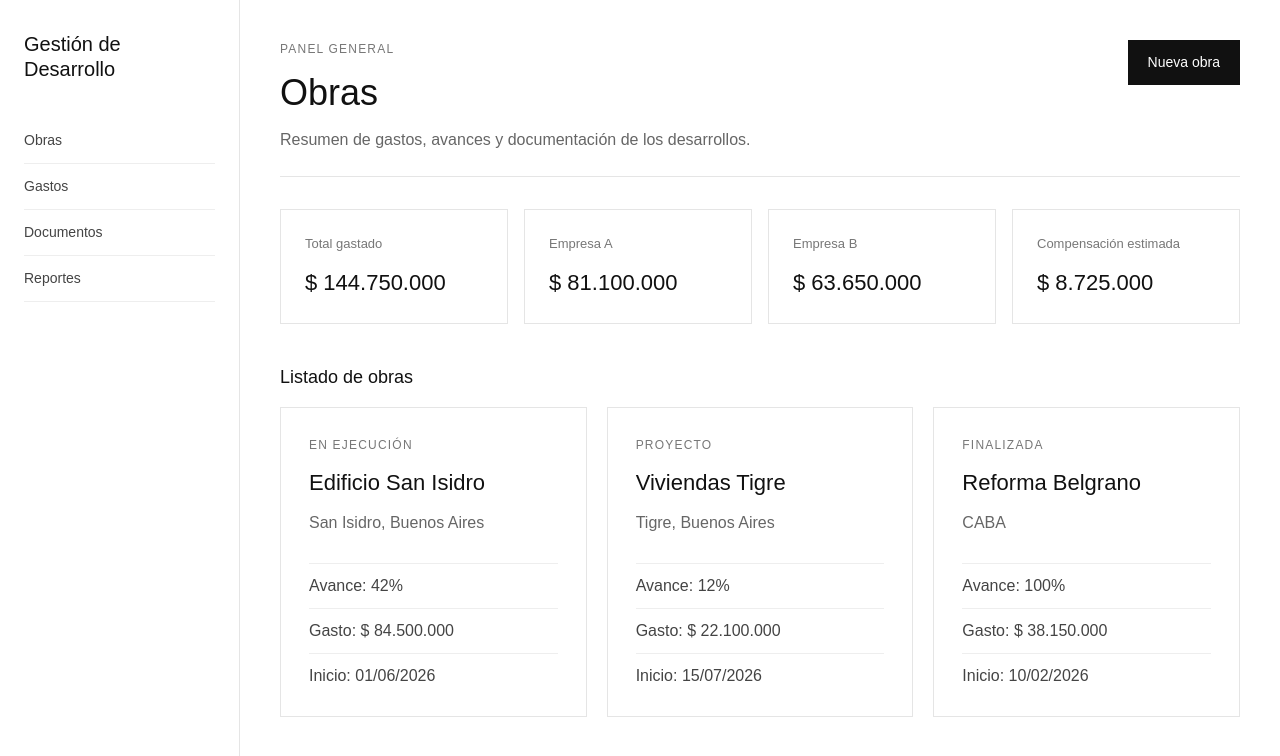
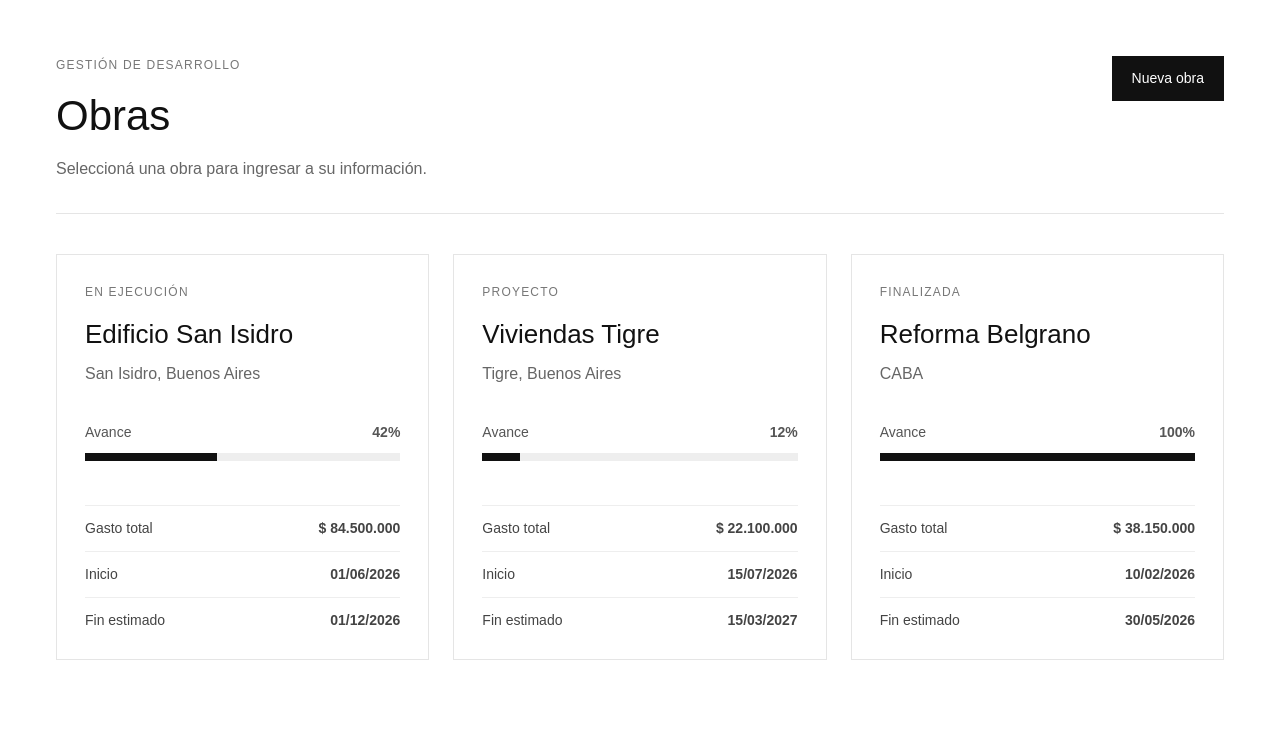
Before and after one commit to julianserra90-dot/gestion-desarrollo, a Next.js app: page / in a window 1280 px wide. Shown: the top 756 px of the page. Built offline with nearby package versions, Linux system fonts and the light colour scheme.

Commit message:
Elimino menu lateral de las fichas de obra

```diff
--- a/app/page.tsx
+++ b/app/page.tsx
@@ -1,87 +1,89 @@
 import Link from "next/link";
-import AppShell from "@/components/AppShell";
 import { formatMoney, obras } from "@/data/mockData";
 
 export default function Home() {
-  const totalGastado = obras.reduce((acc, obra) => acc + obra.gastoTotal, 0);
-  const totalEmpresaA = obras.reduce((acc, obra) => acc + obra.empresaA, 0);
-  const totalEmpresaB = obras.reduce((acc, obra) => acc + obra.empresaB, 0);
-  const compensacion = Math.abs(totalEmpresaA - totalGastado / 2);
-
   return (
-    <AppShell>
-      <header
-        style={{
-          display: "flex",
-          justifyContent: "space-between",
-          alignItems: "flex-start",
-          borderBottom: "1px solid #e5e5e5",
-          paddingBottom: "24px",
-          marginBottom: "32px",
-        }}
-      >
+    <main style={page}>
+      <header style={header}>
         <div>
-          <p style={eyebrow}>Panel general</p>
-          <h2 style={title}>Obras</h2>
+          <p style={eyebrow}>Gestión de desarrollo</p>
+          <h1 style={title}>Obras</h1>
           <p style={subtitle}>
-            Resumen de gastos, avances y documentación de los desarrollos.
+            Seleccioná una obra para ingresar a su información.
           </p>
         </div>
 
         <button style={button}>Nueva obra</button>
       </header>
 
-      <section style={statsGrid}>
-        <div style={card}>
-          <p style={label}>Total gastado</p>
-          <h3 style={number}>{formatMoney(totalGastado)}</h3>
-        </div>
-        <div style={card}>
-          <p style={label}>Empresa A</p>
-          <h3 style={number}>{formatMoney(totalEmpresaA)}</h3>
-        </div>
-        <div style={card}>
-          <p style={label}>Empresa B</p>
-          <h3 style={number}>{formatMoney(totalEmpresaB)}</h3>
-        </div>
-        <div style={card}>
-          <p style={label}>Compensación estimada</p>
-          <h3 style={number}>{formatMoney(compensacion)}</h3>
-        </div>
-      </section>
-
-      <section style={{ marginTop: "40px" }}>
-        <h3 style={sectionTitle}>Listado de obras</h3>
-
-        <div style={obraGrid}>
+      <section style={obraGrid}>
         {obras.map((obra) => (
           <Link
             key={obra.id}
             href={`/obras/${obra.id}`}
+            style={obraCard}
+          >
+            <div>
+              <p style={eyebrow}>{obra.estado}</p>
+              <h2 style={obraTitle}>{obra.nombre}</h2>
+              <p style={obraLocation}>{obra.ubicacion}</p>
+            </div>
+
+            <div style={progressBlock}>
+              <div style={progressTop}>
+                <span>Avance</span>
+                <strong>{obra.avance}%</strong>
+              </div>
+
+              <div style={progressBackground}>
+                <div
                   style={{
-                ...obraCard,
-                textDecoration: "none",
-                color: "#111111",
+                    ...progressFill,
+                    width: `${obra.avance}%`,
                   }}
-            >
-              <p style={eyebrow}>{obra.estado}</p>
-              <h3 style={{ fontWeight: 400, fontSize: "22px", margin: "12px 0" }}>
-                {obra.nombre}
-              </h3>
-              <p style={{ color: "#666666", margin: 0 }}>{obra.ubicacion}</p>
+                />
+              </div>
+            </div>
 
-              <div style={{ marginTop: "28px" }}>
-                <p style={smallRow}>Avance: {obra.avance}%</p>
-                <p style={smallRow}>Gasto: {formatMoney(obra.gastoTotal)}</p>
-                <p style={smallRow}>Inicio: {obra.fechaInicio}</p>
+            <div style={meta}>
+              <div style={metaRow}>
+                <span>Gasto total</span>
+                <strong>{formatMoney(obra.gastoTotal)}</strong>
+              </div>
+
+              <div style={metaRow}>
+                <span>Inicio</span>
+                <strong>{obra.fechaInicio}</strong>
+              </div>
+
+              <div style={metaRow}>
+                <span>Fin estimado</span>
+                <strong>{obra.fechaFin}</strong>
+              </div>
             </div>
           </Link>
         ))}
-        </div>
       </section>
-    </AppShell>
+    </main>
   );
 }
+
+const page = {
+  minHeight: "100vh",
+  background: "#ffffff",
+  color: "#111111",
+  fontFamily: "Arial, Helvetica, sans-serif",
+  padding: "56px",
+};
+
+const header = {
+  display: "flex",
+  justifyContent: "space-between",
+  alignItems: "flex-start",
+  borderBottom: "1px solid #e5e5e5",
+  paddingBottom: "32px",
+  marginBottom: "40px",
+};
 
 const eyebrow = {
   fontSize: "12px",
@@ -92,14 +94,15 @@ const eyebrow = {
 };
 
 const title = {
-  fontSize: "36px",
+  fontSize: "42px",
   fontWeight: 400,
-  margin: "8px 0",
+  margin: "10px 0",
 };
 
 const subtitle = {
   color: "#666666",
   margin: 0,
+  fontSize: "16px",
 };
 
 const button = {
@@ -111,52 +114,67 @@ const button = {
   cursor: "pointer",
 };
 
-const statsGrid = {
-  display: "grid",
-  gridTemplateColumns: "repeat(4, 1fr)",
-  gap: "16px",
-};
-
-const card = {
-  border: "1px solid #e5e5e5",
-  padding: "24px",
-  background: "#ffffff",
-};
-
-const label = {
-  fontSize: "13px",
-  color: "#777777",
-  margin: 0,
-};
-
-const number = {
-  fontSize: "22px",
-  fontWeight: 400,
-  margin: "12px 0 0",
-};
-
-const sectionTitle = {
-  fontSize: "18px",
-  fontWeight: 400,
-  marginBottom: "16px",
-};
-
 const obraGrid = {
   display: "grid",
   gridTemplateColumns: "repeat(3, 1fr)",
-  gap: "20px",
+  gap: "24px",
 };
 
 const obraCard = {
   border: "1px solid #e5e5e5",
   padding: "28px",
+  minHeight: "320px",
+  textDecoration: "none",
+  color: "#111111",
+  display: "flex",
+  flexDirection: "column" as const,
+  justifyContent: "space-between",
   background: "#ffffff",
-  minHeight: "250px",
 };
 
-const smallRow = {
+const obraTitle = {
+  fontSize: "26px",
+  fontWeight: 400,
+  margin: "14px 0 8px",
+};
+
+const obraLocation = {
+  color: "#666666",
+  margin: 0,
+};
+
+const progressBlock = {
+  marginTop: "36px",
+};
+
+const progressTop = {
+  display: "flex",
+  justifyContent: "space-between",
+  color: "#555555",
+  fontSize: "14px",
+  marginBottom: "10px",
+};
+
+const progressBackground = {
+  height: "8px",
+  background: "#eeeeee",
+};
+
+const progressFill = {
+  height: "8px",
+  background: "#111111",
+};
+
+const meta = {
+  marginTop: "32px",
+};
+
+const metaRow = {
+  display: "flex",
+  justifyContent: "space-between",
+  borderTop: "1px solid #eeeeee",
+  paddingTop: "12px",
+  marginTop: "12px",
   color: "#444444",
-  borderTop: "1px solid #eeeeee",
-  paddingTop: "10px",
-  marginTop: "10px",
+  fontSize: "14px",
 };
--- a/components/AppShell.tsx
+++ b/components/AppShell.tsx
@@ -1,5 +1,3 @@
-import Link from "next/link";
-
 export default function AppShell({
   children,
 }: {
@@ -12,66 +10,17 @@ export default function AppShell({
         background: "#ffffff",
         color: "#111111",
         fontFamily: "Arial, Helvetica, sans-serif",
-        display: "grid",
-        gridTemplateColumns: "240px 1fr",
       }}
     >
-      <aside
+      <section
         style={{
-          borderRight: "1px solid #e5e5e5",
-          padding: "32px 24px",
+          maxWidth: "1480px",
+          margin: "0 auto",
+          padding: "40px",
         }}
       >
-        <Link
-          href="/"
-          style={{
-            color: "#111111",
-            textDecoration: "none",
-          }}
-        >
-          <h1
-            style={{
-              fontSize: "20px",
-              fontWeight: 400,
-              margin: 0,
-              lineHeight: 1.25,
-            }}
-          >
-            Gestión de Desarrollo
-          </h1>
-        </Link>
-
-        <nav
-          style={{
-            display: "grid",
-            gap: "12px",
-            marginTop: "48px",
-            fontSize: "14px",
-          }}
-        >
-          <Link href="/" style={navLink}>
-            Obras
-          </Link>
-          <Link href="/" style={navLink}>
-            Gastos
-          </Link>
-          <Link href="/" style={navLink}>
-            Documentos
-          </Link>
-          <Link href="/" style={navLink}>
-            Reportes
-          </Link>
-        </nav>
-      </aside>
-
-      <section style={{ padding: "40px" }}>{children}</section>
+        {children}
+      </section>
     </main>
   );
 }
-
-const navLink = {
-  color: "#444444",
-  textDecoration: "none",
-  borderBottom: "1px solid #eeeeee",
-  paddingBottom: "12px",
-};
```
Lines whose indentation alone changed are shown as unchanged.
